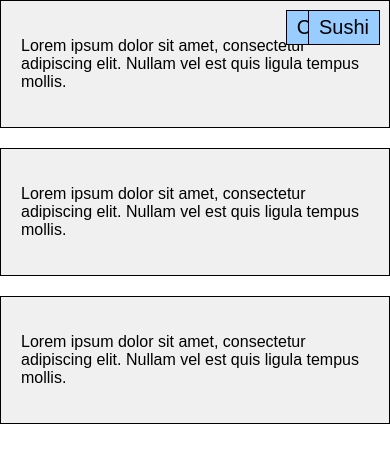
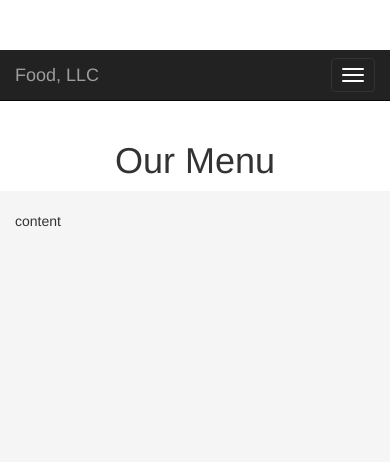
Before and after one commit to Megatorch/coursera-test, a plain HTML site: page index.html in a window 390 px wide. Drawn offline with nearby package versions, Linux system fonts and the light colour scheme; files that its build step writes are made by us from their sources.

Commit message:
Add files via upload

```diff
--- a/index.html
+++ b/index.html
@@ -1,112 +1,70 @@
+
 <!DOCTYPE html>
 <html lang="en">
 <head>
     <meta charset="UTF-8">
     <meta name="viewport" content="width=device-width, initial-scale=1.0">
-    <title>Responsive Layout</title>
-    <style>
-        body {
-            margin: 0;
-            font-family: Arial, sans-serif;
-        }
-
-        /* Common styles for section and section title */
-        .section, .section-title {
-            border: 1px solid black;
-            box-sizing: border-box;
-        }
-
-        /* Desktop view */
-        @media screen and (min-width: 992px) {
-            .container {
-                display: flex;
-            }
-
-            .section {
-                width: 33.33%;
-                padding: 20px;
-            }
-
-            .section-title {
-                position: absolute;
-                top: 10px;
-                right: 10px;
-                background-color: #ffcc00; /* Yellow */
-                padding: 5px 10px;
-                font-size: 125%; /* 25% larger */
-            }
-        }
-
-        /* Tablet view */
-        @media screen and (min-width: 768px) and (max-width: 991px) {
-            .container {
-                display: block;
-            }
-
-            .section {
-                width: 50%;
-                padding: 20px;
-                float: left;
-                box-sizing: border-box;
-            }
-
-            .section:nth-child(3) {
-                clear: both;
-            }
-
-            .section-title {
-                position: absolute;
-                top: 10px;
-                right: 10px;
-                background-color: #ff9900; /* Orange */
-                padding: 5px 10px;
-                font-size: 125%; /* 25% larger */
-            }
-        }
-
-        /* Mobile view */
-        @media screen and (max-width: 767px) {
-            .container {
-                display: block;
-            }
-
-            .section {
-                width: 100%;
-                padding: 20px;
-                box-sizing: border-box;
-            }
-
-            .section-title {
-                position: absolute;
-                top: 10px;
-                right: 10px;
-                background-color: #99ccff; /* Light blue */
-                padding: 5px 10px;
-                font-size: 125%; /* 25% larger */
-            }
-        }
-
-        /* Dummy styles for demonstration */
-        .section {
-            margin-bottom: 20px;
-            background-color: #f0f0f0; /* Light grey */
-        }
-    </style>
+    <title>Food, LLC - Our Menu</title>
+    <link rel="stylesheet" href="css/bootstrap.min.css">
+    <link rel="stylesheet" href="css/style.css">
 </head>
 <body>
+<style>
+body {
+    padding-top: 50px;
+}
+
+.main-section {
+    background-color: #f5f5f5;
+    padding: 20px 0;
+    min-height: 1000px;
+}
+</style>
+<nav class="navbar navbar-inverse navbar-static-top">
     <div class="container">
-        <div class="section">
-            <div class="section-title">Chicken</div>
-            <p>Lorem ipsum dolor sit amet, consectetur adipiscing elit. Nullam vel est quis ligula tempus mollis.</p>
+        <div class="navbar-header">
+            <button type="button" class="navbar-toggle collapsed" data-toggle="collapse" data-target="#navbar-collapse">
+                <span class="sr-only">Toggle navigation</span>
+                <span class="icon-bar"></span>
+                <span class="icon-bar"></span>
+                <span class="icon-bar"></span>
+            </button>
+            <a class="navbar-brand" href="#">Food, LLC</a>
         </div>
-        <div class="section">
-            <div class="section-title">Beef</div>
-            <p>Lorem ipsum dolor sit amet, consectetur adipiscing elit. Nullam vel est quis ligula tempus mollis.</p>
-        </div>
-        <div class="section">
-            <div class="section-title">Sushi</div>
-            <p>Lorem ipsum dolor sit amet, consectetur adipiscing elit. Nullam vel est quis ligula tempus mollis.</p>
+        <div class="collapse navbar-collapse" id="navbar-collapse">
+            <ul class="nav navbar-nav navbar-right visible-xs">
+                <li class="dropdown">
+                    <a href="#" class="dropdown-toggle" data-toggle="dropdown" role="button" aria-haspopup="true" aria-expanded="false">Menu <span class="caret"></span></a>
+                    <ul class="dropdown-menu">
+                        <li><a href="#">Chicken</a></li>
+                        <li><a href="#">Beef</a></li>
+                        <li><a href="#">Sushi</a></li>
+                    </ul>
+                </li>
+            </ul>
         </div>
     </div>
+</nav>
+
+<div class="container">
+    <div class="row">
+        <div class="col-xs-12 text-center">
+            <h1>Our Menu</h1>
+        </div>
+    </div>
+</div>
+
+<div class="main-section">
+    <div class="container">
+        <div class="row">
+            <div class="col-xs-12">
+                content
+            </div>
+        </div>
+    </div>
+</div>
+
+<script src="https://ajax.googleapis.com/ajax/libs/jquery/1.12.4/jquery.min.js"></script>
+<script src="js/bootstrap.min.js"></script>
 </body>
 </html>
```
